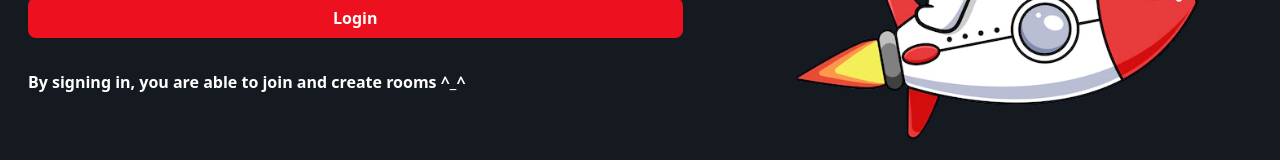
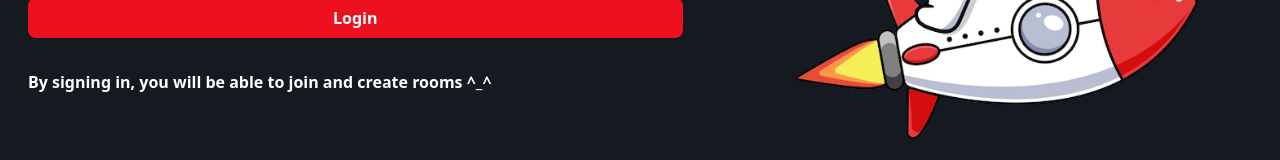
Before and after one commit to azizbecha/shibhouse, a Next.js app: page /login in a window 1280 px wide. Shown: the part 478-638 px from the top of the page. Built offline with nearby package versions, Linux system fonts and the light colour scheme; no server answers.

Commit message:
Fix dummy text

```diff
--- a/pages/login.tsx
+++ b/pages/login.tsx
@@ -65,7 +65,7 @@ const Login: React.FC = () => {
                                 <button type="submit" className="bg-primary w-11/12 mt-5 rounded-lg text-white font-bold py-2">Login</button>
 
                             </form>
-                            <p className="mt-8 text-white lg:w-10/12 font-bold">By signing in, you are able to join and create rooms ^_^</p>
+                            <p className="mt-8 text-white lg:w-10/12 font-bold">By signing in, you will be able to join and create rooms ^_^</p>
                         </div>
                         <div className="ml-auto lg:w-5/12">
                             <img src="cute-shiba-inu-with-flying-rocket.png" className="relative w-12/12 mx-auto my-auto" alt="Shib hero" loading="lazy" />
```
